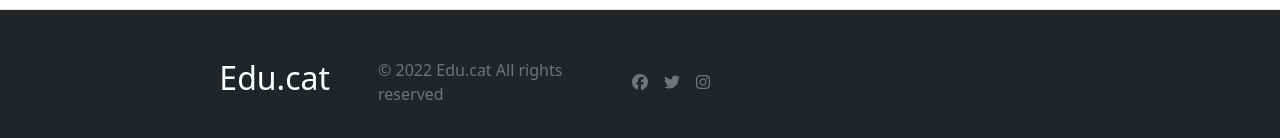
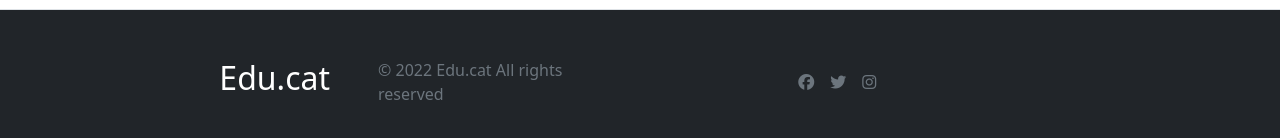
Before and after one commit to atiq100/ed-Tech, a plain HTML site: page index.html in a window 1280 px wide. Shown: the part 3001-3139 px from the top of the page. Drawn offline with nearby package versions, Linux system fonts and the light colour scheme.

Commit message:
icon add

```diff
--- a/index.html
+++ b/index.html
@@ -339,7 +339,7 @@
       </div>
 
 
-      <ul class="nav col-md-4 justify-content-start list-unstyled d-flex me-5">
+      <ul class="nav col-md-4 justify-content-center list-unstyled d-flex me-5">
         <li class="ms-3"><a class="text-muted" href="#"><i class="fa-brands fa-facebook"></i></a></li>
         <li class="ms-3"><a class="text-muted" href="#"><i class="fa-brands fa-twitter"></i></a></li>
         <li class="ms-3"><a class="text-muted" href="#"><i class="fa-brands fa-instagram"></i></a></li>
```
